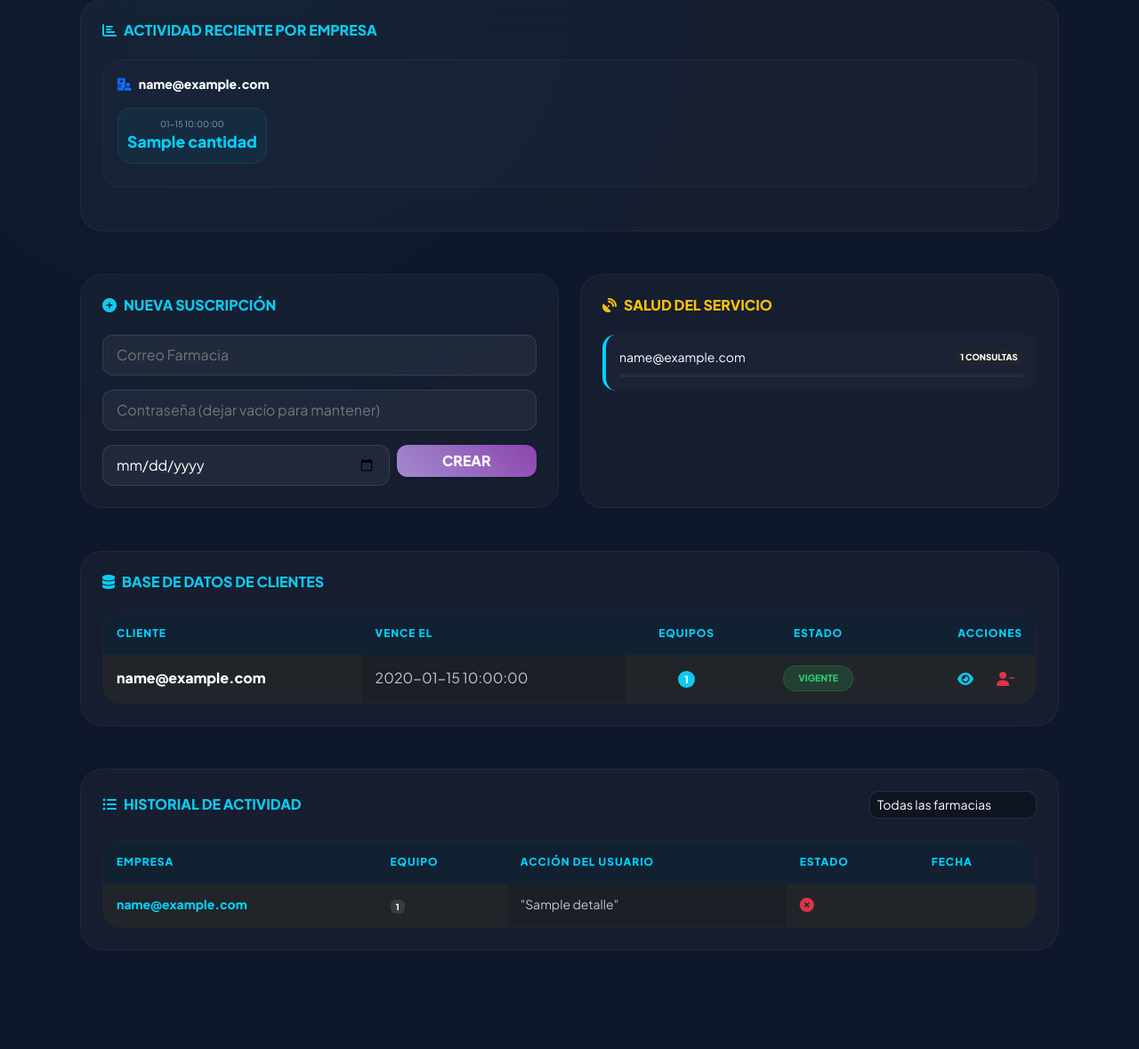
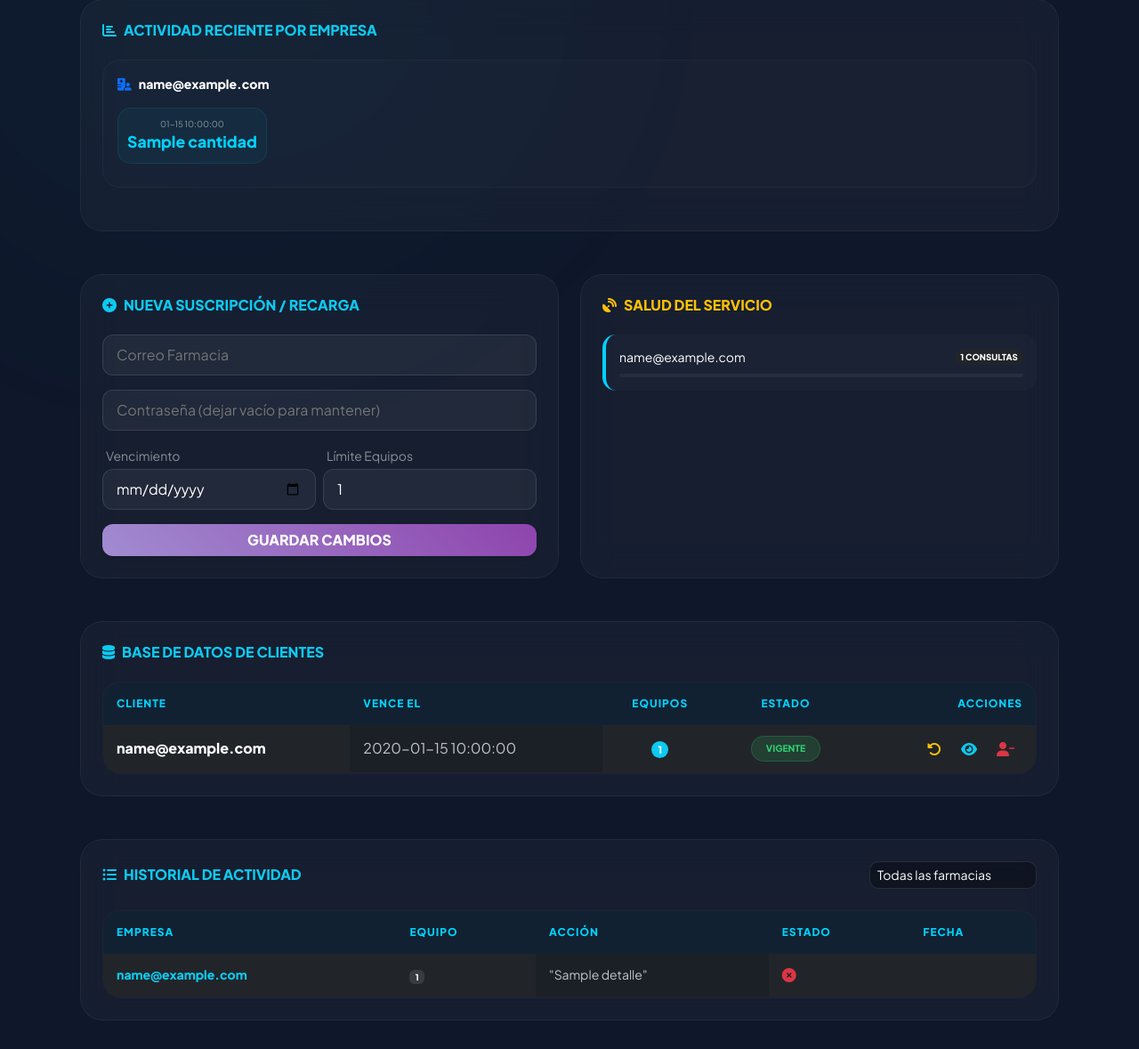
Before and after one commit to jesuspolo1986/asistente-IA, a Flask app: template templates/admin.html in a window 1280 px wide. Shown: the part 305-1484 px from the top of the page at 89% size. Before the commit the page ends 1373 px from the top, so only its background shows below. Run offline with Flask 3, Linux system fonts and the light colour scheme; the template is opened without the code that fills it: most values are stand-ins (such as "Sample title", 1, 10 or a date in 2020).

Commit message:
mejoras de seguridad para detectar equipos

```diff
--- a/app.py
+++ b/app.py
@@ -124,7 +124,33 @@ def preguntar():
     ip_cliente = request.headers.get('X-Forwarded-For', request.remote_addr)
     es_modo_admin = data.get('modo_admin', False)
 
-    # 1. Manejo de tasa por empresa
+    # ========================================================
+    # NUEVA LÓGICA DE BLOQUEO POR LÍMITE DE EQUIPOS
+    # ========================================================
+    try:
+        # 1. Obtenemos el límite permitido para este usuario
+        res_sub = supabase.table("suscripciones").select("limite_equipos").eq("email", usuario_email).execute()
+        # Si no hay dato, por defecto es 1
+        limite_permitido = res_sub.data[0].get('limite_equipos', 1) if res_sub.data else 1
+
+        # 2. Consultamos qué equipos han usado este servicio antes (Logs exitosos)
+        res_logs = supabase.table("logs_actividad").select("equipo_id").eq("email", usuario_email).execute()
+        # Extraemos IDs únicos ignorando 'DESCONOCIDO'
+        equipos_registrados = {l['equipo_id'] for l in res_logs.data if l.get('equipo_id') and l['equipo_id'] != 'DESCONOCIDO'}
+
+        # 3. Verificamos si este equipo es nuevo y si ya superó el límite
+        if equipo_id != 'DESCONOCIDO' and equipo_id not in equipos_registrados:
+            if len(equipos_registrados) >= limite_permitido:
+                return jsonify({
+                    "exito": False,
+                    "respuesta": f"🚫 ACCESO RESTRINGIDO: Tu plan permite máximo {limite_permitido} equipo(s) y ya los has ocupado. Contacta a soporte para ampliar tu plan."
+                })
+    except Exception as e:
+        print(f"Error validando límites: {e}")
+        # En caso de error técnico de validación, dejamos pasar para no afectar la experiencia del cliente
+    # ========================================================
+
+    # 1. Manejo de tasa por empresa (Continúa el código normal...)
     datos_tasa = get_tasa_usuario(usuario_email)
 
     # Lógica para actualización manual de tasa (vía input o voz)
@@ -134,14 +160,14 @@ def preguntar():
             datos_tasa["tasa"] = nueva_tasa_val
             datos_tasa["manual"] = True
 
-            # Registro de log para cambio de tasa con equipo_id
+            # Registro de log para cambio de tasa
             try:
                 supabase.table("logs_actividad").insert({
                     "email": usuario_email,
                     "accion": "CAMBIO_TASA",
                     "detalle": f"Nueva tasa: {nueva_tasa_val}",
                     "ip_address": ip_cliente,
-                    "equipo_id": equipo_id, # <--- INTEGRADO
+                    "equipo_id": equipo_id,
                     "exito": True
                 }).execute()
             except: pass
@@ -213,14 +239,14 @@ def preguntar():
 
             busqueda_exitosa = True
 
-            # Registro de log antes del retorno exitoso
+            # Registro de log exitoso
             try:
                 supabase.table("logs_actividad").insert({
                     "email": usuario_email,
                     "accion": "CONSULTA_PRECIO",
                     "detalle": pregunta_raw,
                     "ip_address": ip_cliente,
-                    "equipo_id": equipo_id, # <--- INTEGRADO
+                    "equipo_id": equipo_id,
                     "exito": True
                 }).execute()
             except: pass
@@ -244,7 +270,7 @@ def preguntar():
                     "accion": "CONSULTA_PRECIO",
                     "detalle": pregunta_raw,
                     "ip_address": ip_cliente,
-                    "equipo_id": equipo_id, # <--- INTEGRADO
+                    "equipo_id": equipo_id,
                     "exito": False
                 }).execute()
             except: pass
@@ -422,6 +448,8 @@ def crear_usuario():
     email = request.form.get('email').lower().strip()
     password_nueva = request.form.get('password')
     fecha_vence = request.form.get('vence')
+    # NUEVO: Capturamos el límite de equipos del formulario (por defecto 1 si viene vacío)
+    limite_equipos = request.form.get('limite_equipos', '1')
 
     try:
         # 1. Verificar si el usuario ya existe para no perder la contraseña
@@ -432,7 +460,8 @@ def crear_usuario():
         data = {
             "email": email,
             "fecha_vencimiento": fecha_vence,
-            "activo": 1
+            "activo": 1,
+            "limite_equipos": int(limite_equipos) # <--- NUEVO: Se guarda como entero
         }
 
         # Lógica de contraseña:
@@ -449,7 +478,7 @@ def crear_usuario():
         # 3. UPSERT: Inserta si no existe, actualiza si ya existe
         supabase.table("suscripciones").upsert(data).execute()
 
-        # Redirigir con éxito
+        # Redirigir con éxito al panel admin
         return redirect(url_for('admin_panel', auth_key=ADMIN_PASS))
 
     except Exception as e:
@@ -490,7 +519,32 @@ def eliminar_usuario():
     except Exception as e:
         return f"Error al eliminar: {str(e)}"
 # --- PANEL ADMINISTRATIVO (ADMIN) ---
+@app.route('/admin/reset_equipos', methods=['POST'])
+def reset_equipos():
+    auth = request.form.get('auth_key')
+    if auth != ADMIN_PASS:
+        return "Error de autenticación", 403
 
+    email_cliente = request.form.get('email')
+
+    try:
+        # Borramos los logs de actividad de ese cliente.
+        # Al borrar los logs, la cuenta de equipos únicos vuelve a cero.
+        supabase.table("logs_actividad").delete().eq("email", email_cliente).execute()
+
+        # Opcional: Podrías insertar un log administrativo de que se hizo el reset
+        supabase.table("logs_actividad").insert({
+            "email": email_cliente,
+            "accion": "RESET_EQUIPOS",
+            "detalle": "Administrador reseteó la lista de equipos autorizados",
+            "exito": True
+        }).execute()
+
+        return redirect(url_for('admin_panel', auth_key=ADMIN_PASS))
+
+    except Exception as e:
+        print(f"Error al resetear equipos: {e}")
+        return f"Error: {str(e)}"
 
 if __name__ == '__main__':
     app.run(host='0.0.0.0', port=int(os.environ.get("PORT", 8000)))
--- a/templates/admin.html
+++ b/templates/admin.html
@@ -24,7 +24,6 @@
             padding: 2rem 1rem;
         }
 
-        /* Resplandor de fondo */
         body::before {
             content: "";
             position: absolute;
@@ -176,7 +175,7 @@
     <div class="row mb-5 g-4">
         <div class="col-lg-6">
             <div class="card-stats">
-                <h6 class="mb-4 fw-bold text-info"><i class="fas fa-plus-circle me-2"></i>NUEVA SUSCRIPCIÓN</h6>
+                <h6 class="mb-4 fw-bold text-info"><i class="fas fa-plus-circle me-2"></i>NUEVA SUSCRIPCIÓN / RECARGA</h6>
                 <form action="/admin/crear" method="POST">
                     <input type="hidden" name="auth_key" value="{{ admin_pass }}">
                     <div class="mb-3">
@@ -185,14 +184,17 @@
                     <div class="mb-3">
                         <input type="text" name="password" class="input-admin" placeholder="Contraseña (dejar vacío para mantener)">
                     </div>
-                    <div class="row g-2">
-                        <div class="col-8">
+                    <div class="row g-2 mb-3">
+                        <div class="col-6">
+                            <label class="small opacity-50 ms-1 mb-1">Vencimiento</label>
                             <input type="date" name="vence" class="input-admin" required>
                         </div>
-                        <div class="col-4">
-                            <button type="submit" class="btn btn-add w-100 text-white shadow-sm">CREAR</button>
+                        <div class="col-6">
+                            <label class="small opacity-50 ms-1 mb-1">Límite Equipos</label>
+                            <input type="number" name="limite_equipos" class="input-admin" placeholder="Ejem: 1" value="1" min="1" required>
                         </div>
                     </div>
+                    <button type="submit" class="btn btn-add w-100 text-white shadow-sm">GUARDAR CAMBIOS</button>
                 </form>
             </div>
         </div>
@@ -243,7 +245,15 @@
                         </td>
                         <td class="text-end">
                             <div class="d-flex justify-content-end align-items-center">
-                            <form action="/admin/impersonar" method="POST" target="_blank" class="me-2">
+                                <form action="/admin/reset_equipos" method="POST" class="me-1" onsubmit="return confirm('¿Deseas limpiar la lista de equipos de esta farmacia? Esto les permitirá registrar equipos nuevos.');">
+                                    <input type="hidden" name="auth_key" value="{{ admin_pass }}">
+                                    <input type="hidden" name="email" value="{{ u.email }}">
+                                    <button type="submit" class="btn btn-link text-warning p-0 px-2" title="Resetear Equipos">
+                                        <i class="fas fa-undo-alt"></i>
+                                    </button>
+                                </form>
+
+                                <form action="/admin/impersonar" method="POST" target="_blank" class="me-1">
                                     <input type="hidden" name="auth_key" value="{{ admin_pass }}">
                                     <input type="hidden" name="email" value="{{ u.email }}">
                                     <button type="submit" class="btn btn-link text-info p-0 px-2" title="Entrar como este usuario">
@@ -254,7 +264,7 @@
                                 <form action="/admin/eliminar" method="POST" onsubmit="return confirm('¿Seguro que deseas eliminar esta cuenta?');">
                                     <input type="hidden" name="auth_key" value="{{ admin_pass }}">
                                     <input type="hidden" name="email" value="{{ u.email }}">
-                                <button type="submit" class="btn btn-link text-danger p-0 px-2">
+                                    <button type="submit" class="btn btn-link text-danger p-0 px-2" title="Eliminar Cliente">
                                         <i class="fas fa-user-minus"></i>
                                     </button>
                                 </form>
@@ -266,6 +276,7 @@
             </table>
         </div>
     </div>
+
     <div class="card-stats">
         <div class="d-flex justify-content-between align-items-center mb-4">
             <h6 class="m-0 fw-bold text-info"><i class="fas fa-list-ul me-2"></i>HISTORIAL DE ACTIVIDAD</h6>
@@ -279,7 +290,8 @@
                 <thead>
                     <tr>
                         <th>EMPRESA</th>
-                        <th>EQUIPO</th> <th>ACCIÓN DEL USUARIO</th>
+                        <th>EQUIPO</th>
+                        <th>ACCIÓN</th>
                         <th>ESTADO</th>
                         <th>FECHA</th>
                     </tr>
```
Lines whose indentation alone changed are shown as unchanged.
